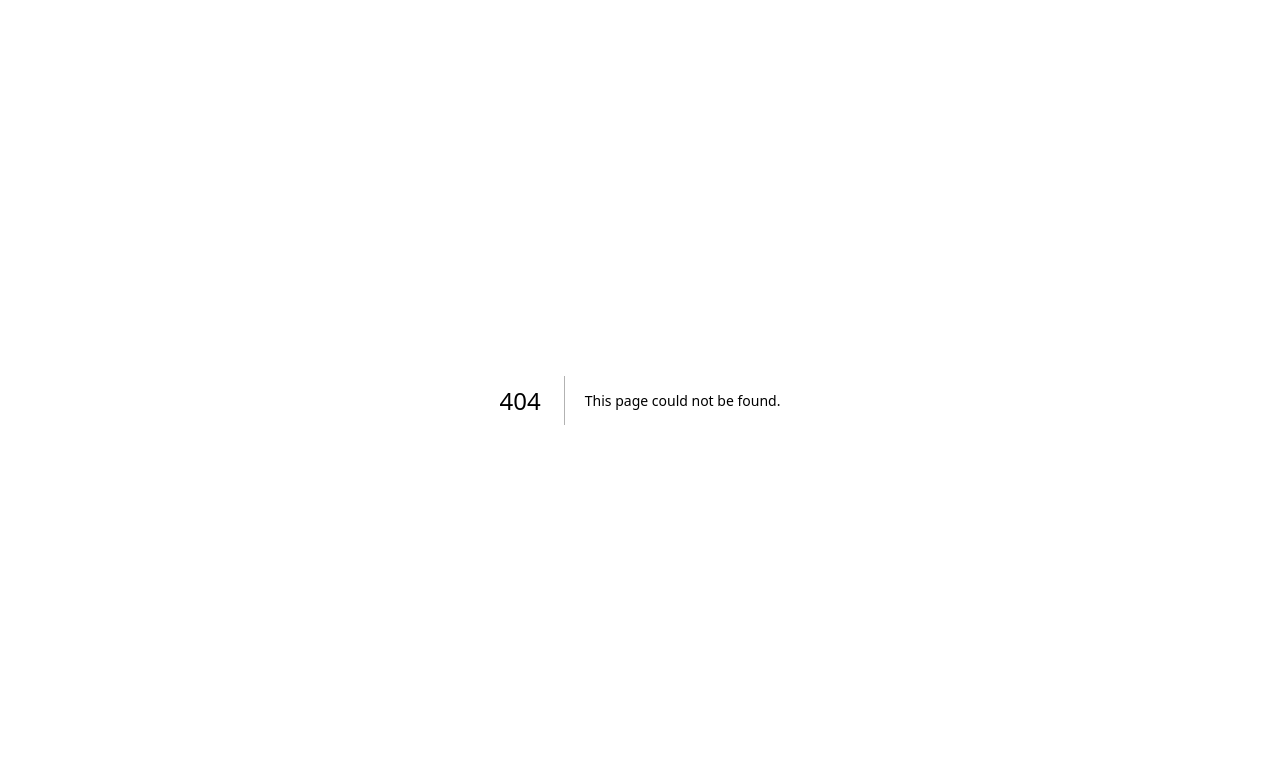
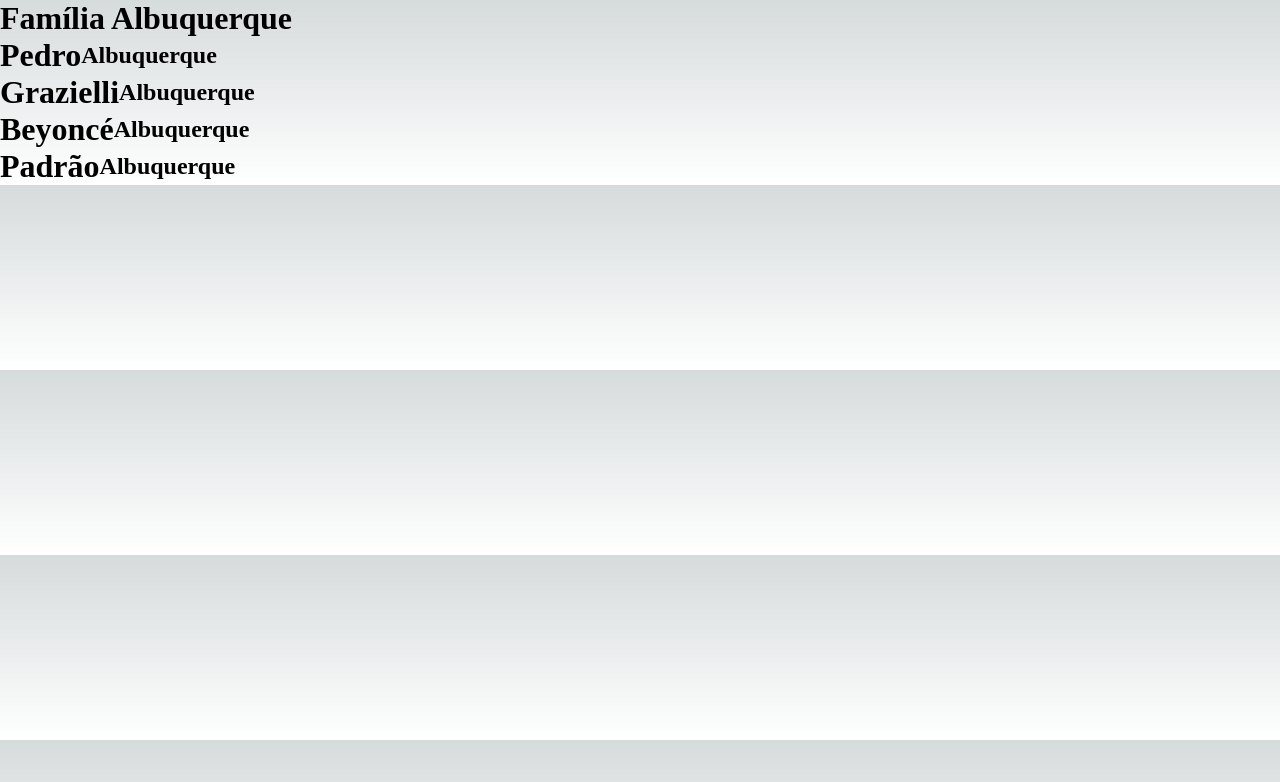
Before and after one commit to bertiGrazi/design_engineer, a Next.js app in the folder exercicios/: page /comunicacao/direta in a window 1280 px wide. Before the commit this address had no page. Shown: the top 782 px of the page. Built offline with nearby package versions, Linux system fonts and the light colour scheme.

Commit message:
direct communication

```diff
--- /dev/null
+++ b/exercicios/components/direta/Filho.jsx
@@ -0,0 +1,10 @@
+export default function Filho(props) {
+  return(
+    <div style={{
+      display: "flex", alignItems: "center"
+    }}>
+      <h1>{props.nome}</h1>
+      <h2>{props.familia}</h2>
+    </div>
+  )
+}
--- /dev/null
+++ b/exercicios/components/direta/Pai.jsx
@@ -0,0 +1,13 @@
+import Filho from "./Filho";
+
+export default function Pai(props) {
+  return(
+    <div>
+      <h1>Família {props.familia}</h1>
+      <Filho nome="Pedro" familia={props.familia}/>
+      <Filho nome="Grazielli" familia={props.familia}/>
+      <Filho nome="Beyoncé" familia={props.familia}/>
+      <Filho nome="Gabriel" {...props} />
+    </div>
+  )
+}
--- /dev/null
+++ b/exercicios/pages/comunicacao/direta.jsx
@@ -0,0 +1,10 @@
+import Pai from "@/components/direta/Pai";
+
+export default function direta() {
+  //comunicacao direta entre os componentes
+  return(
+    <div>
+      <Pai familia="Albuquerque" nome="Padrão"/>
+    </div>
+  )
+}
--- a/exercicios/pages/render/condicional2.jsx
+++ b/exercicios/pages/render/condicional2.jsx
@@ -7,7 +7,6 @@
      <If teste={numero % 2 === 0}>
         <h1>O número {numero} é par</h1>
      </If>
-
      <If teste={numero % 2 === 1}>
         <h1>O número {numero} é ímpar</h1>
      </If>
```
